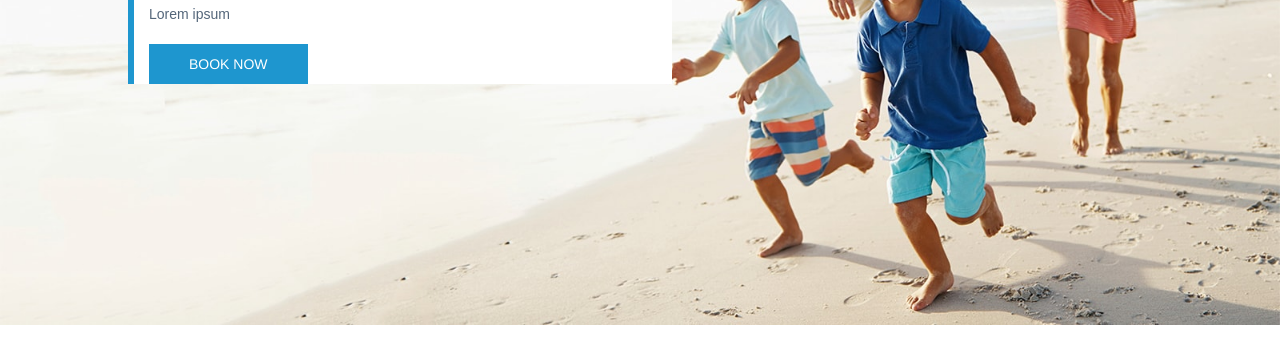
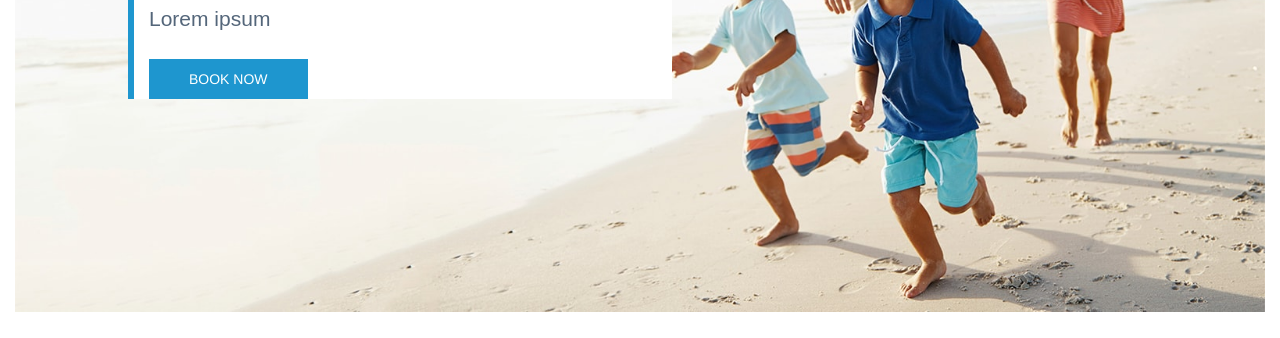
Before and after one commit to simonlacey/simple-health, a plain HTML site: page index.html in a window 1280 px wide. Shown: the part 342-680 px from the top of the page. Drawn offline with nearby package versions, Linux system fonts and the light colour scheme.

Commit message:
switched hero to jumbotron, works better, working on hero body container

```diff
--- a/css/custom.css
+++ b/css/custom.css
@@ -167,20 +167,17 @@ a {
     float: right;
 }
 
-/* todo fix nav links correctly
-already done needs to be removed
-
-ul.navigation-links li {
-    display: inline-block;
-    padding-right: 50px;
-} */
-
 /*==================================================
 =                  HERO                   =
 ==================================================*/
 
-.hero {
+
+.jumbotron {
     background-color: #fff;
+    padding-top: 0;
+    padding-bottom: 0;
+    margin-bottom: 20px;
+    max-height: 660px;
 }
 
 .hero-image {
@@ -188,10 +185,10 @@ ul.navigation-links li {
     z-index: 1;
     width: 100%;
     height: auto;
-    background-color: #1b6d85;
+    /*background-color: #1b6d85;
     padding: 0;
     margin: 0;
-    max-height: 650px;
+    max-height: 650px;*/
 }
 
 .hero-body-header {
--- a/index.html
+++ b/index.html
@@ -79,14 +79,26 @@
 
   </div> <!-- close Container -->
 
-  <!-- Hero -->
-  <div class="container-fluid">
-      <div class="row">
+<!--
+  &lt;!&ndash; NEW HERO &ndash;&gt;
+  <div class="jumbotron">
+      <div class="container">
+          <div class="col-md-7">
+              <img class="hero-image" src="imgs/hero-min.jpg" alt="hero"/>
+              <h1>Hello, world!</h1>
+              <p>This is a template for a simple marketing or informational website. It includes a large callout called a jumbotron and three supporting pieces of content. Use it as a starting point to create something more unique.</p>
+              <p><a class="btn btn-primary btn-lg" href="#" role="button">Learn more &raquo;</a></p>
+          </div>
+      </div>
+  </div>
+-->
+
+  <div class="jumbotron">
+      <div class="container-fluid">
           <div class="hero">
               <img class="hero-image" src="imgs/hero-min.jpg" alt="hero"/>
               <div class="col-md-6 hero-body-container">
                   <span class="hero-body-header uppercase">About Simple Health</span>
-                  <!-- todo combine into one div for responsive scaling -->
                   <div class="hero-body-content">
                       <h2 class="uppercase"><span class="providing">Providing</span><br>Affordable Health Care</h2>
                       <p>Lorem ipsum</p>
```
